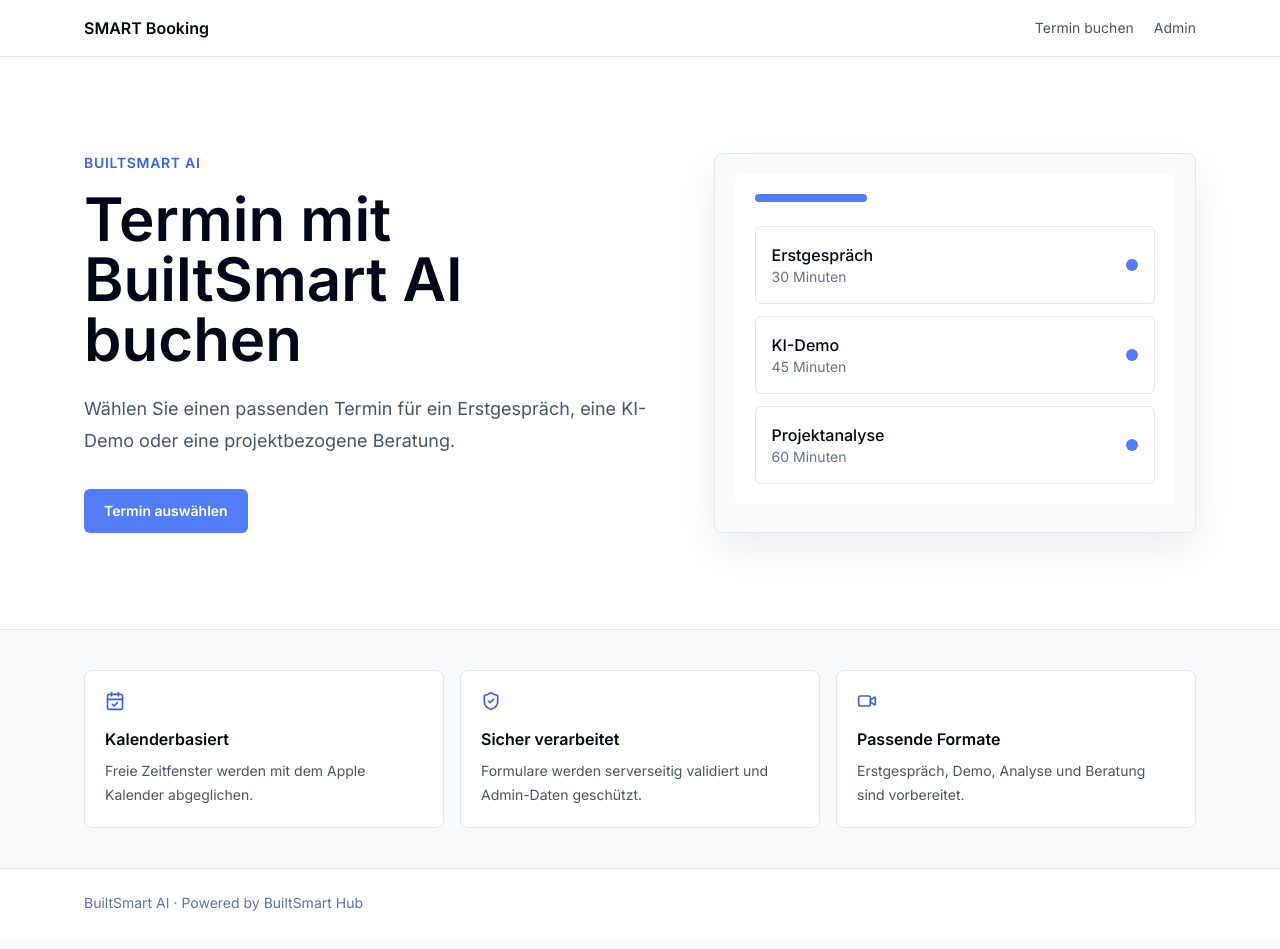
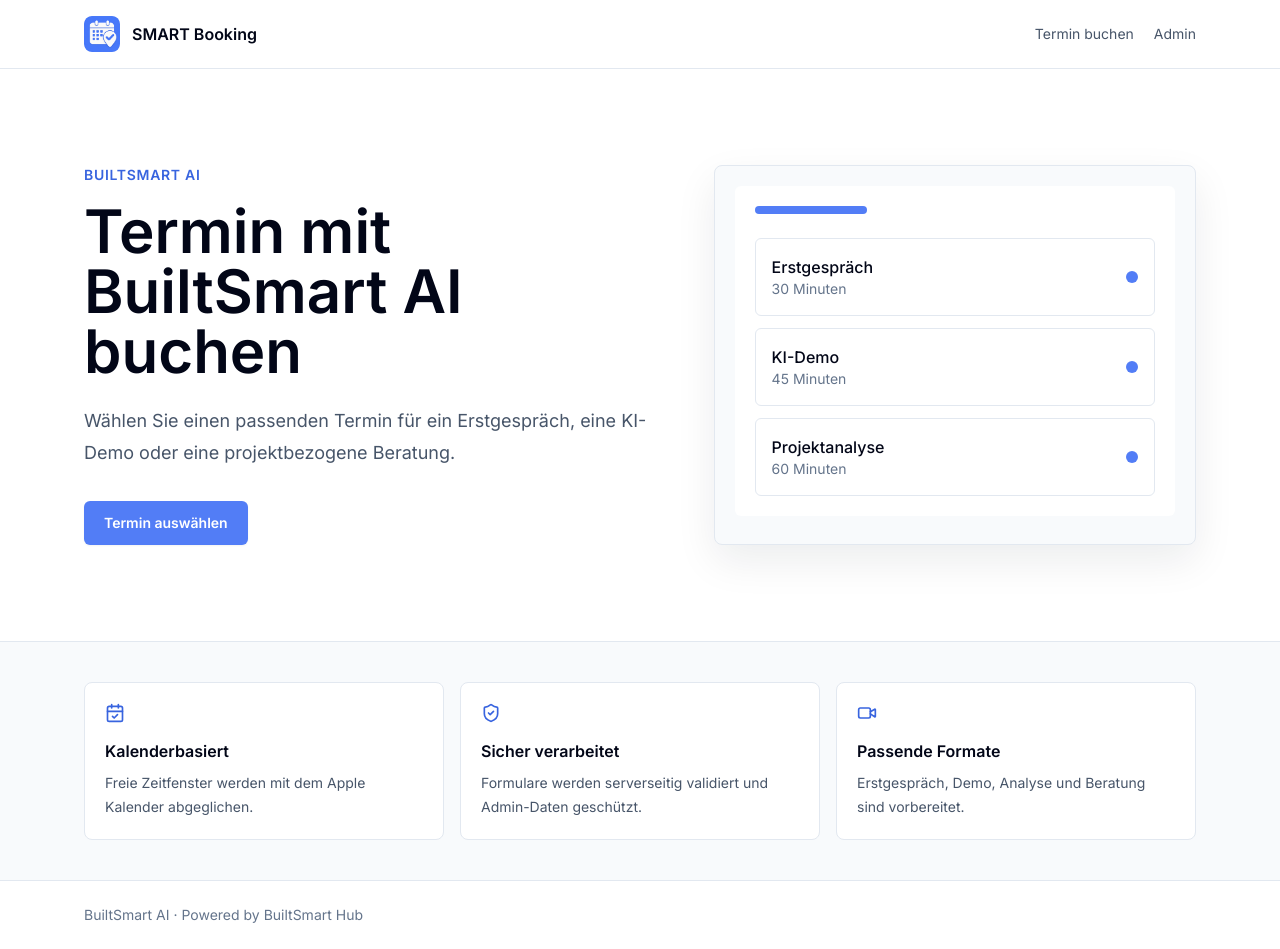
Before and after one commit to BM1964-25/SMART-Booking, a Next.js app: page / in a window 1280 px wide. Built offline with nearby package versions, Linux system fonts and the light colour scheme; no server answers.

Commit message:
Add SMART Booking icon to header

```diff
--- a/src/components/site-header.tsx
+++ b/src/components/site-header.tsx
@@ -1,11 +1,20 @@
+import Image from "next/image";
 import Link from "next/link";
 
 export function SiteHeader() {
   return (
     <header className="border-b border-slate-200 bg-white/90 backdrop-blur">
       <div className="mx-auto flex max-w-6xl items-center justify-between px-5 py-4">
-        <Link href="/" className="text-base font-semibold tracking-normal text-slate-950">
-          SMART Booking
+        <Link href="/" className="inline-flex items-center gap-3 text-base font-semibold tracking-normal text-slate-950">
+          <Image
+            src="/smart-booking-icon.png"
+            alt=""
+            width={36}
+            height={36}
+            priority
+            className="h-9 w-9 rounded-lg"
+          />
+          <span>SMART Booking</span>
         </Link>
         <nav className="flex items-center gap-5 text-sm text-slate-600">
           <Link href="/book" className="hover:text-brand-600">
```
Also changed, not shown: public/smart-booking-icon.png (added).
